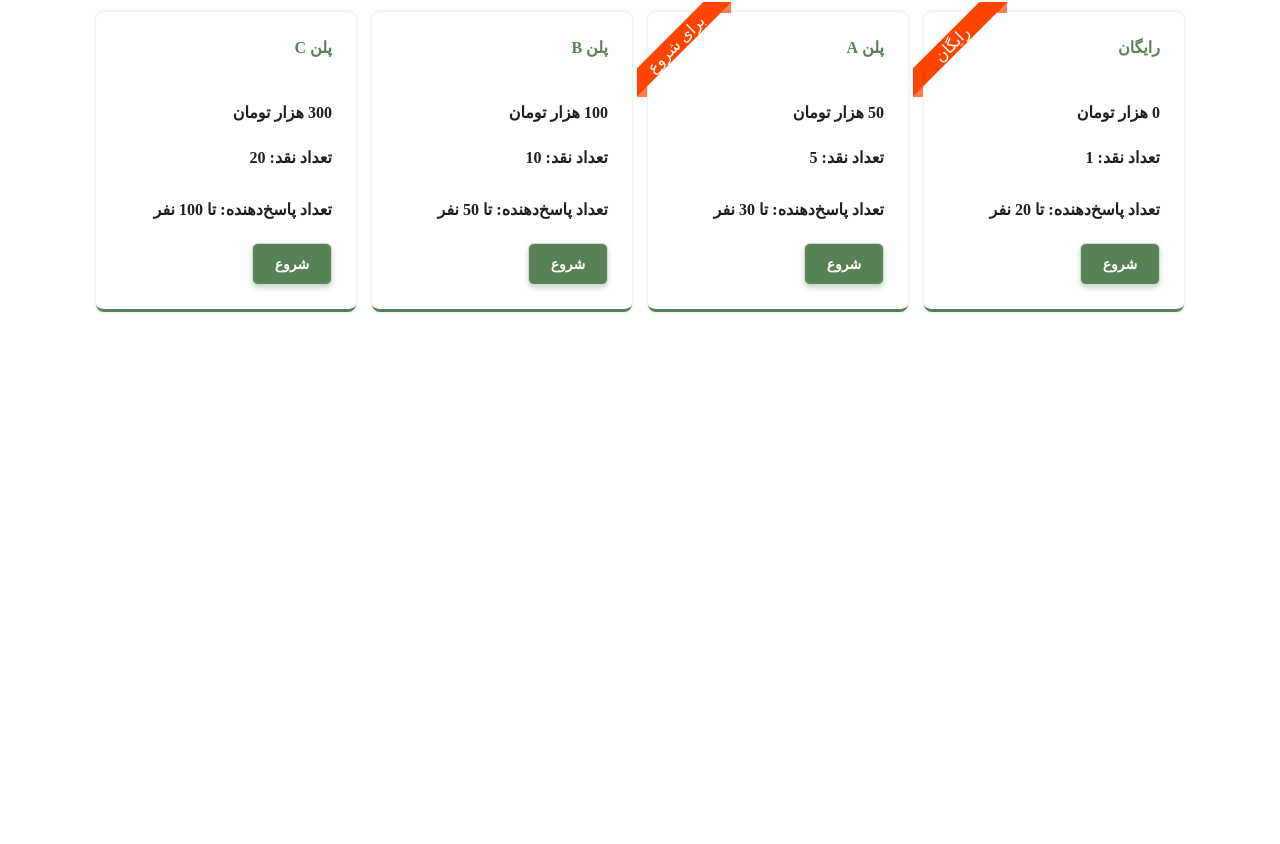
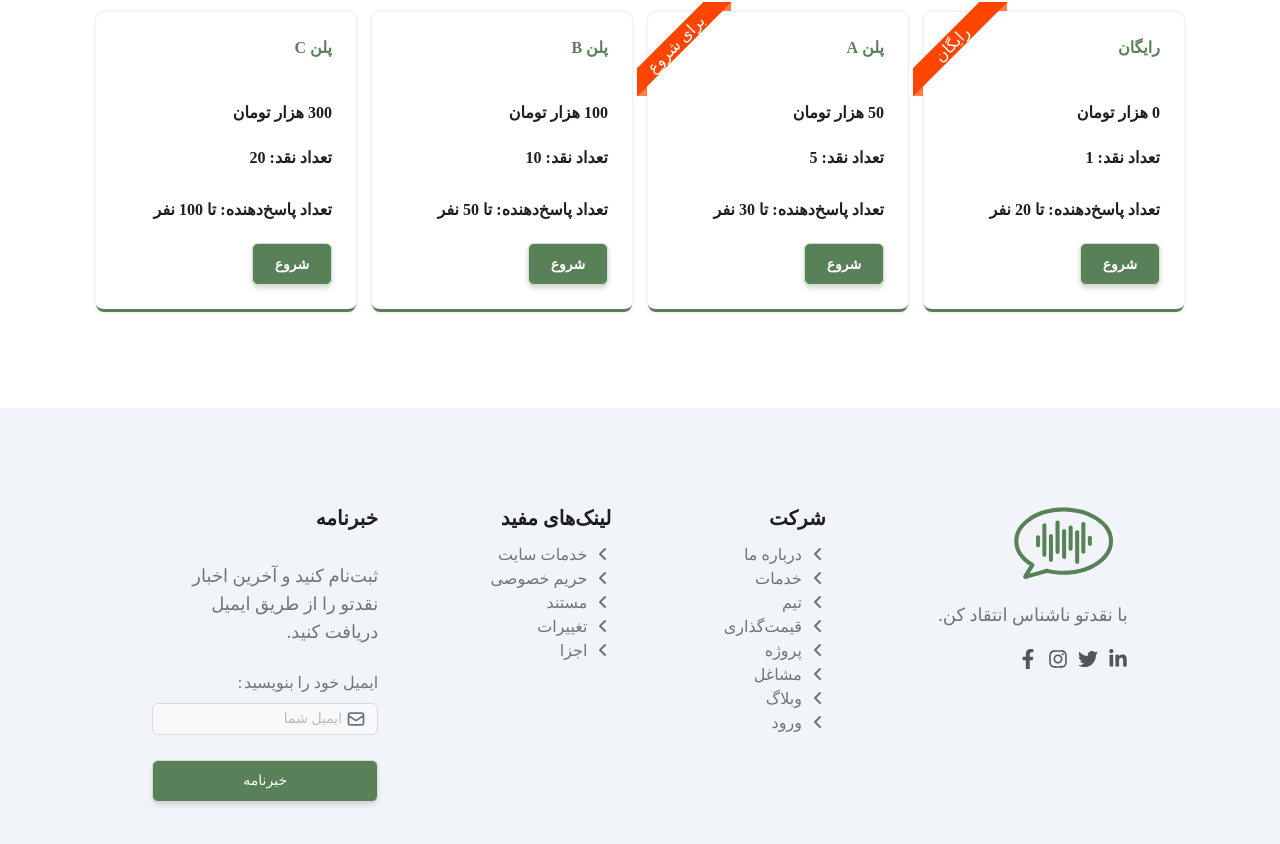
Before and after one commit to NagdeTo/NaghdeTo-frontend, a React (Vite) app: page / in a window 1280 px wide. Shown: the part 4120-4964 px from the top of the page. Before the commit the page ends 4528 px from the top, so only its background shows below. Built offline with nearby package versions, Linux system fonts and the light colour scheme.

Commit message:
adding Footer component (is not complete yet)

```diff
--- a/src/PublicRouter.jsx
+++ b/src/PublicRouter.jsx
@@ -9,6 +9,7 @@ import Statistics from "./components/Public-layouts/Statistics";
 import ShareWays from "./components/Public-layouts/ShareWays";
 import ClientComments from "./components/Public-layouts/ClientComments";
 import Prices from "./components/Public-layouts/Prices";
+import Footer from "./components/Public-layouts/Footer";
 
 const PublicRouter = () => {
   return (
@@ -27,6 +28,7 @@ const PublicRouter = () => {
       <ShareWays />
       <ClientComments />
       <Prices />
+      <Footer />
       {/* <div
         style={{
           zIndex: "-1",
--- /dev/null
+++ b/src/components/Public-layouts/Footer.jsx
@@ -0,0 +1,138 @@
+import { Button, Flex, Form, Input, InputNumber, Typography } from "antd";
+import React from "react";
+import logo from "../../assets/images/logo.svg";
+import { FaLinkedinIn } from "react-icons/fa";
+import { FaTwitter } from "react-icons/fa";
+import { FaInstagram } from "react-icons/fa6";
+import { FaFacebookF } from "react-icons/fa";
+import { Link } from "react-router-dom";
+import { FaAngleLeft } from "react-icons/fa6";
+import { HiOutlineMail } from "react-icons/hi";
+import "../Public-layouts/Styles/Footer.css";
+
+export default function Footer() {
+  return (
+    <Flex
+      className="bg-slate-100 p-24"
+      justify="space-around"
+      align="center gap-2 text-[#6c757d]"
+      style={{ direction: "rtl" }}
+    >
+      {/* 1 */}
+      <Flex gap="20px" align="center gap-2 text-[#6c757d]" vertical>
+        <img src={logo} className="w-32" />
+        <Typography.Text className="text-lg text-[#6c757d]">
+          با نقدتو ناشناس انتقاد کن.
+        </Typography.Text>
+        <Flex gap="10px">
+          <Link>
+            <FaLinkedinIn className="h-5 w-5 text-[#535657] hover:text-primary-1000" />
+          </Link>
+          <Link>
+            <FaTwitter className="h-5 w-5 text-[#535657] hover:text-primary-1000" />
+          </Link>
+          <Link>
+            <FaInstagram className="h-5 w-5 text-[#535657] hover:text-primary-1000" />
+          </Link>
+          <Link>
+            <FaFacebookF className="h-5 w-5 text-[#535657] hover:text-primary-1000" />
+          </Link>
+        </Flex>
+      </Flex>
+      {/* 2 */}
+      <Flex vertical align="flex-start">
+        <Typography.Title level={4}>شرکت</Typography.Title>
+        <Link className="flex items-center gap-2 text-[#6c757d]">
+          <FaAngleLeft />
+          درباره ما
+        </Link>
+        <Link className="flex items-center gap-2 text-[#6c757d]">
+          <FaAngleLeft />
+          خدمات
+        </Link>
+        <Link className="flex items-center gap-2 text-[#6c757d]">
+          <FaAngleLeft />
+          تیم
+        </Link>
+        <Link className="flex items-center gap-2 text-[#6c757d]">
+          <FaAngleLeft />
+          قیمت‌گذاری
+        </Link>
+        <Link className="flex items-center gap-2 text-[#6c757d]">
+          <FaAngleLeft />
+          پروژه
+        </Link>
+        <Link className="flex items-center gap-2 text-[#6c757d]">
+          <FaAngleLeft />
+          مشاغل
+        </Link>
+        <Link className="flex items-center gap-2 text-[#6c757d]">
+          <FaAngleLeft />
+          وبلاگ
+        </Link>
+        <Link className="flex items-center gap-2 text-[#6c757d]">
+          <FaAngleLeft />
+          ورود
+        </Link>
+      </Flex>
+      {/* 3 */}
+      <Flex vertical align="flex-start">
+        <Typography.Title level={4}>لینک‌های مفید</Typography.Title>
+        <Link className="flex items-center gap-2 text-[#6c757d]">
+          <FaAngleLeft />
+          خدمات سایت
+        </Link>
+        <Link className="flex items-center gap-2 text-[#6c757d]">
+          <FaAngleLeft />
+          حریم خصوصی
+        </Link>
+        <Link className="flex items-center gap-2 text-[#6c757d]">
+          <FaAngleLeft />
+          مستند
+        </Link>
+        <Link className="flex items-center gap-2 text-[#6c757d]">
+          <FaAngleLeft />
+          تغییرات
+        </Link>
+        <Link className="flex items-center gap-2 text-[#6c757d]">
+          <FaAngleLeft />
+          اجزا
+        </Link>
+      </Flex>
+      {/* 4 */}
+      <Flex vertical align="flex-start" gap="20px">
+        <Typography.Title level={4}>خبرنامه</Typography.Title>
+        <Typography.Text className="max-w-52 text-lg text-[#6c757d]">
+          ثبت‌نام کنید و آخرین اخبار نقدتو را از طریق ایمیل دریافت کنید.
+        </Typography.Text>
+        <Form className="flex flex-col gap-6">
+          <Form.Item
+            label="ایمیل خود را بنویسید"
+            rules={[
+              {
+                required: true,
+                message: "ایمیل خود را وارد کنید!",
+                type: "email",
+              },
+            ]}
+          >
+            <Input
+              placeholder="ایمیل شما"
+              prefix={<HiOutlineMail className="h-5 w-5 text-[#6c757d]" />}
+            />
+          </Form.Item>
+
+          <Form.Item>
+            <Button
+              className="mt-2 flex w-full items-center justify-center
+            bg-primary-1000 p-5 text-white shadow-md"
+              htmlType="submit"
+            >
+              خبرنامه
+            </Button>
+          </Form.Item>
+        </Form>
+      </Flex>
+    </Flex>
+  );
+}
--- /dev/null
+++ b/src/components/Public-layouts/Styles/Footer.css
@@ -0,0 +1,10 @@
+.ant-col.ant-form-item-label label {
+  color: #6c757d;
+  font-size: 16px;
+}
+
+.ant-row {
+  flex-direction: column;
+  align-items: flex-start;
+  gap: 5px;
+}
--- a/src/components/Public-layouts/Styles/Prices.css
+++ b/src/components/Public-layouts/Styles/Prices.css
@@ -38,11 +38,11 @@
 .ribbon::after {
   content: "";
   position: absolute;
-  bottom: 55px;
+  bottom: 56px;
   left: 0;
   width: 10px;
   height: 10px;
   background-color: rgba(255, 68, 0, 0.692);
   z-index: -1;
-  box-shadow: 84px -84px rgba(255, 68, 0, 0.692);
+  box-shadow: 84px -85px rgba(255, 68, 0, 0.692);
 }
```
